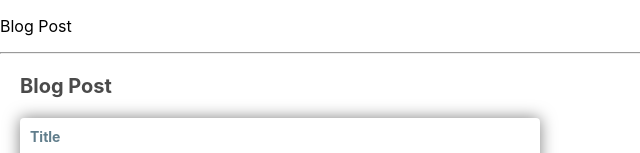
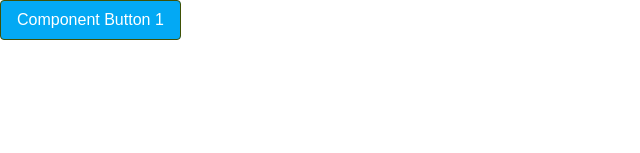
Before and after one commit to hfzynr/React, a React (Create React App) app in the folder Tutorial Prawito/react-hello-world/: page /lifecycle in a window 1280 px wide. Shown: the top 153 px of the page, without its empty margins (0-640 px from the left). Built offline with nearby package versions, Linux system fonts and the light colour scheme; data requests are answered from the project's data file.

Commit message:
react router v6

```diff
--- a/Tutorial Prawito/react-hello-world/src/container/Home/Home.jsx
+++ b/Tutorial Prawito/react-hello-world/src/container/Home/Home.jsx
@@ -1,8 +1,9 @@
-import React, {Component} from 'react';
+import React, {Component, Fragment} from 'react';
 import BlogPost from '../BlogPost/BlogPost';
 // import YoutubeComp from '../../component/YoutubeComp/YoutubeComp';
-// import Product from '../Product/Product';
-// import LifeCycleComp from '../LifeCycleComp/LifeCycleComp';
+import Product from '../Product/Product';
+import LifeCycleComp from '../LifeCycleComp/LifeCycleComp';
+import {BrowserRouter as Router, Route, Link, Routes} from 'react-router-dom';
 
 class Home extends Component {
     state = {
@@ -19,8 +20,9 @@ class Home extends Component {
 
     render(){
         return(
-            <div>
-                {/* <p>Youtube Component</p>
+            <Router>
+                {/* <div>
+                    <p>Youtube Component</p>
                     <hr/>
                     <YoutubeComp
                         img="https://images6.alphacoders.com/124/1242360.jpg"
@@ -52,16 +54,22 @@ class Home extends Component {
                     <p>Counter</p>
                     <hr/>
                     <Product />
-                <hr/> */}
-                {/* <p>LifeCycle Component</p>
+                    <hr/>
+                    <p>LifeCycle Component</p>
                     <hr/>
                     {
                         this.state.showComponent ? <LifeCycleComp /> : null
-                } */}
+                    }
                     <p>Blog Post</p>
                     <hr/>
                     <BlogPost />
-            </div>
+                </div> */}
+                <Routes>
+                    <Route path="/"          element={<BlogPost />}/>
+                    <Route path="/product"   element={<Product />}/>
+                    <Route path="/lifecycle" element={<LifeCycleComp />}/>
+                </Routes>
+            </Router>
         )
     }
 }
```
Lines whose indentation alone changed are shown as unchanged.
